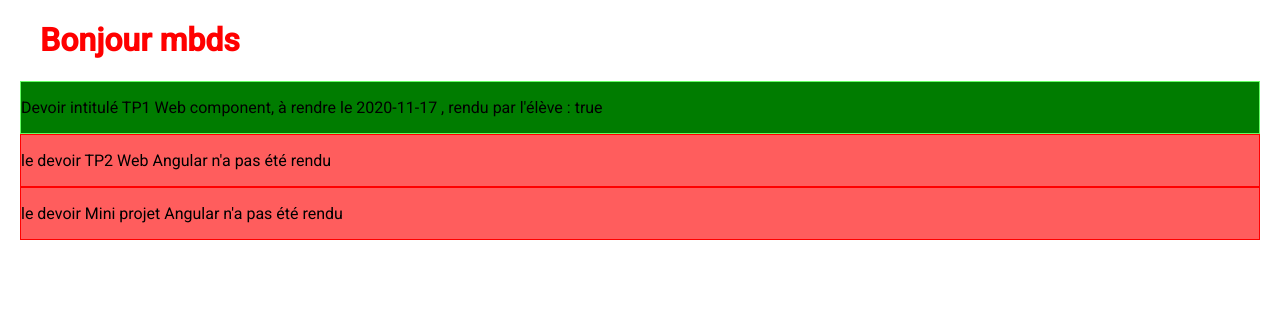
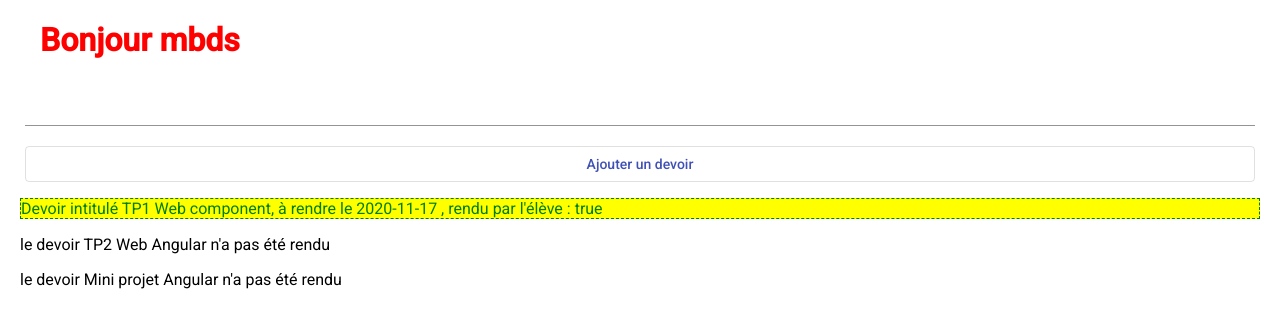
Before and after one commit to hassanmazyad/Tp_Angular, an Angular app in the folder assignment-app/: page / in a window 1280 px wide. Shown: the top 328 px of the page. Built offline with nearby package versions, Linux system fonts and the light colour scheme.

Commit message:
Video 2 part 1

```diff
--- a/assignment-app/src/app/assignments/assignments.component.css
+++ b/assignment-app/src/app/assignments/assignments.component.css
@@ -9,3 +9,9 @@
     border: 1px solid rgb(255, 0, 0);
     background-color: rgb(255, 93, 93);
 }
+
+.form {
+    display: flex;
+    flex-direction: column;
+    margin: 5px;
+}
--- a/assignment-app/src/app/assignments/assignments.component.html
+++ b/assignment-app/src/app/assignments/assignments.component.html
@@ -1,5 +1,19 @@
-<div *ngFor="let assignment of assignments" [ngClass]="{'rendu': assignment.rendu ,'nonRendu': !assignment.rendu}">
-    <p *ngIf="assignment.rendu; else nonSoumis">Devoir intitulé {{assignment.nom}}, à rendre le {{assignment.dataDeRendu}} , rendu par l'élève : {{assignment.rendu}}</p>
+<form class="form" #assignmentForm>
+
+    <mat-form-field>
+        <input matInput>
+    </mat-form-field>
+
+
+    <button mat-stroked-button color="primary" [disabled]="!ajoutActive" (click)="onSubmit($event)">
+        Ajouter un devoir
+    </button>
+
+</form>
+
+
+<div *ngFor="let assignment of assignments">
+    <p appRendu *ngIf="assignment.rendu; else nonSoumis">Devoir intitulé {{assignment.nom}}, à rendre le {{assignment.dataDeRendu}} , rendu par l'élève : {{assignment.rendu}}</p>
     <ng-template #nonSoumis>
         <p>le devoir {{assignment.nom}} n'a pas été rendu</p>
     </ng-template>
--- a/assignment-app/src/app/assignments/assignments.component.ts
+++ b/assignment-app/src/app/assignments/assignments.component.ts
@@ -8,6 +8,9 @@ import { Component, OnInit } from '@angular/core';
 export class AssignmentsComponent implements OnInit {
 
   titre = "Mon application sur les Assignments !"
+
+  ajoutActive = false
+
 
   assignments = [
     {
@@ -27,10 +30,18 @@ export class AssignmentsComponent implements OnInit {
     }
   ]
 
-
   constructor() { }
 
   ngOnInit(): void {
+
+    setTimeout(() => {
+      this.ajoutActive = true;
+     } , 2000 )
+  }
+
+
+  onSubmit(event){
+    console.log(event)
   }
 
 }
--- /dev/null
+++ b/assignment-app/src/app/shared/rendu.directive.ts
@@ -0,0 +1,16 @@
+import { Directive , ElementRef } from '@angular/core';
+
+@Directive({
+  selector: '[appRendu]'
+})
+export class RenduDirective {
+
+  constructor(el:ElementRef) {
+    el.nativeElement.style.color = 'green';
+    el.nativeElement.style.border = '1px dashed green';
+    el.nativeElement.style.backgroundColor = 'yellow';
+
+
+  }
+
+}
```
Also changed, not shown: assignment-app/src/app/app.module.ts (+10 -2 lines).
